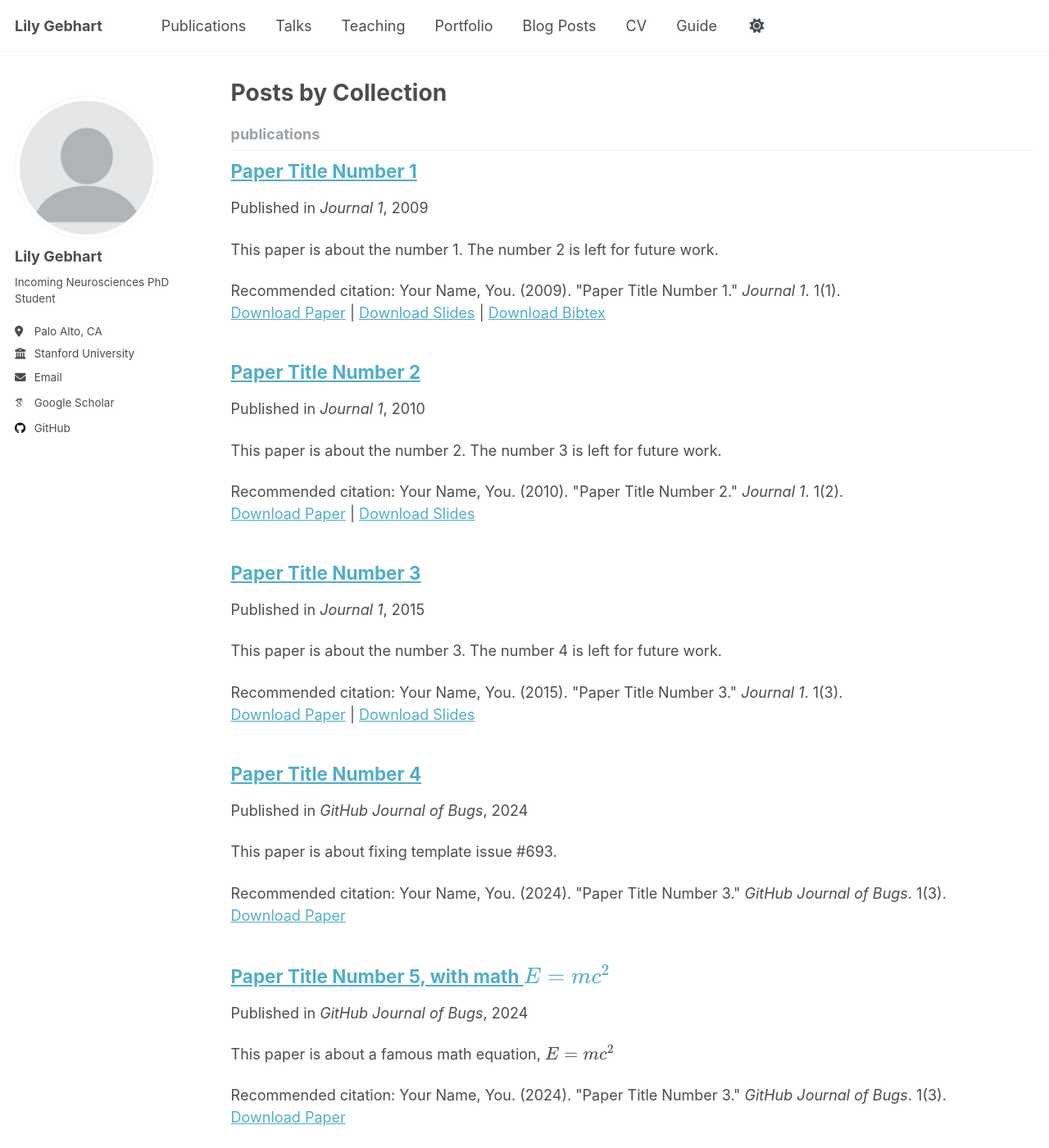
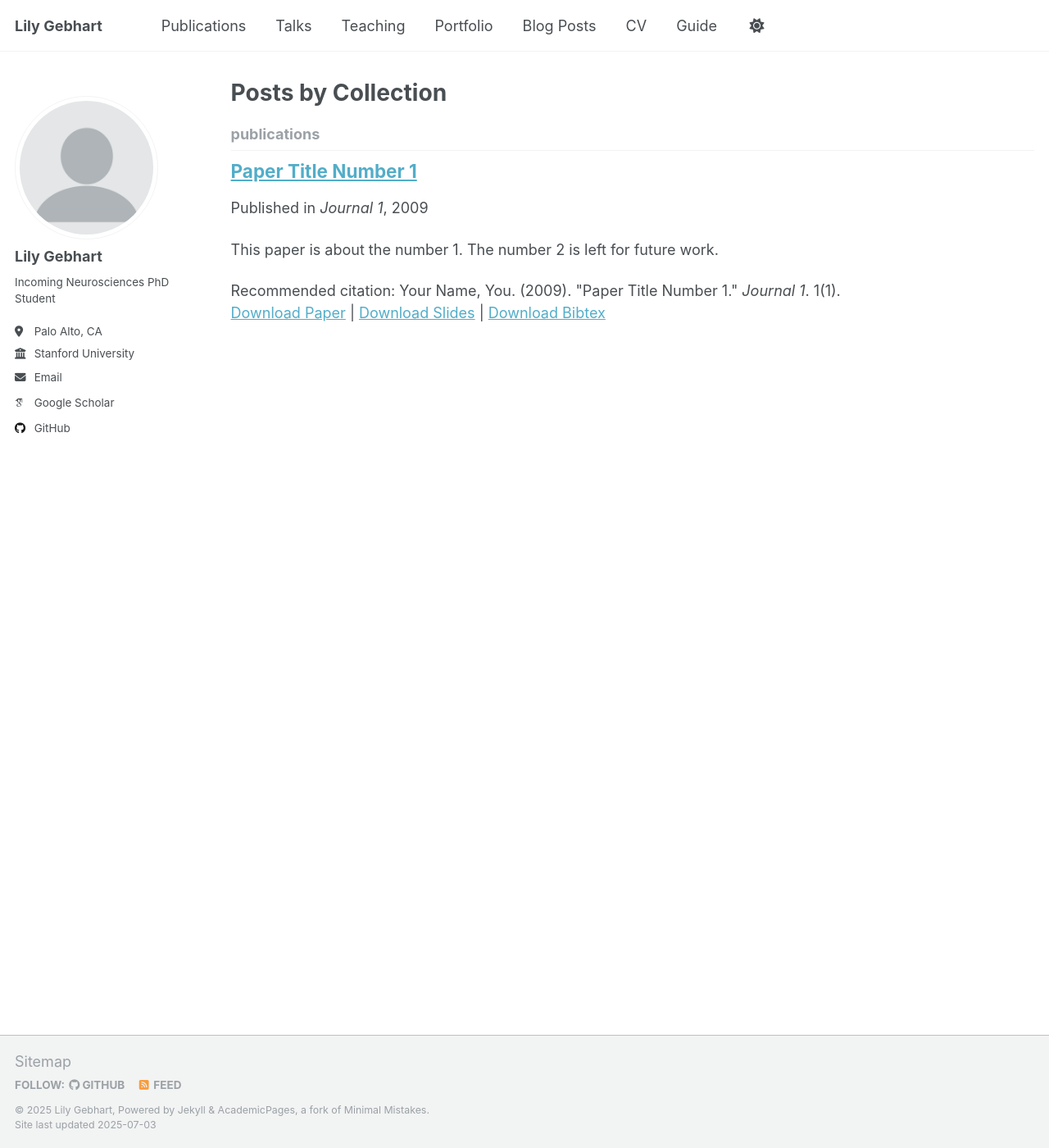
Before and after one commit to Lily-Gebhart/Lily-Gebhart.github.io, a Jekyll site: the page built from _pages/collection-archive.html, in a window 1280 px wide and 1400 px high. Shown: the whole window at 82% size. Built offline with Jekyll 4.4.1, drawn with Linux system fonts in a browser that asks for light colours; some web fonts are replaced.

Commit message:
Removed files

```diff
--- a/_config.yml
+++ b/_config.yml
@@ -249,15 +249,6 @@
     values:
       layout: single
       author_profile: true
-  # _teaching
-  - scope:
-      path: ""
-      type: teaching
-    values:
-      layout: single
-      author_profile: true
-      share: true
-      comments: true
   # _publications
   - scope:
       path: ""
--- a/_publications/2010-10-01-paper-title-number-2.md
+++ /dev/null
@@ -1,14 +0,0 @@
----
-title: "Paper Title Number 2"
-collection: publications
-category: manuscripts
-permalink: /publication/2010-10-01-paper-title-number-2
-excerpt: 'This paper is about the number 2. The number 3 is left for future work.'
-date: 2010-10-01
-venue: 'Journal 1'
-slidesurl: 'http://academicpages.github.io/files/slides2.pdf'
-paperurl: 'http://academicpages.github.io/files/paper2.pdf'
-citation: 'Your Name, You. (2010). &quot;Paper Title Number 2.&quot; <i>Journal 1</i>. 1(2).'
----
-
-The contents above will be part of a list of publications, if the user clicks the link for the publication than the contents of section will be rendered as a full page, allowing you to provide more information about the paper for the reader. When publications are displayed as a single page, the contents of the above "citation" field will automatically be included below this section in a smaller font.
--- a/_publications/2015-10-01-paper-title-number-3.md
+++ /dev/null
@@ -1,14 +0,0 @@
----
-title: "Paper Title Number 3"
-collection: publications
-category: manuscripts
-permalink: /publication/2015-10-01-paper-title-number-3
-excerpt: 'This paper is about the number 3. The number 4 is left for future work.'
-date: 2015-10-01
-venue: 'Journal 1'
-slidesurl: 'http://academicpages.github.io/files/slides3.pdf'
-paperurl: 'http://academicpages.github.io/files/paper3.pdf'
-citation: 'Your Name, You. (2015). &quot;Paper Title Number 3.&quot; <i>Journal 1</i>. 1(3).'
----
-
-The contents above will be part of a list of publications, if the user clicks the link for the publication than the contents of section will be rendered as a full page, allowing you to provide more information about the paper for the reader. When publications are displayed as a single page, the contents of the above "citation" field will automatically be included below this section in a smaller font.
--- a/_publications/2025-06-08-paper-title-number-5.md
+++ /dev/null
@@ -1,13 +0,0 @@
----
-title: "Paper Title Number 5, with math $$E=mc^2$$"
-collection: publications
-category: conferences
-permalink: /publication/2024-02-17-paper-title-number-4
-excerpt: 'This paper is about a famous math equation, $$E=mc^2$$'
-date: 2024-02-17
-venue: 'GitHub Journal of Bugs'
-paperurl: 'http://academicpages.github.io/files/paper3.pdf'
-citation: 'Your Name, You. (2024). &quot;Paper Title Number 3.&quot; <i>GitHub Journal of Bugs</i>. 1(3).'
----
-
-Using [MathJax](https://www.mathjax.org/) in the description is supported - $$E=mc^2$$ - however, the use must be mindful that the default delimiters are `$$...$$` and `\\[...\\]` which differs from the `$...$` that is typically expected.
```
Also changed, not shown: _posts/2013-08-14-blog-post-2.md (deleted, +0 -20 lines), _posts/2014-08-14-blog-post-3.md (deleted, +0 -20 lines), _posts/2015-08-14-blog-post-4.md (deleted, +0 -20 lines), _posts/2199-01-01-future-post.md (deleted, +0 -11 lines), _publications/2024-02-17-paper-title-number-4.md (deleted, +0 -13 lines), 10 other files.
